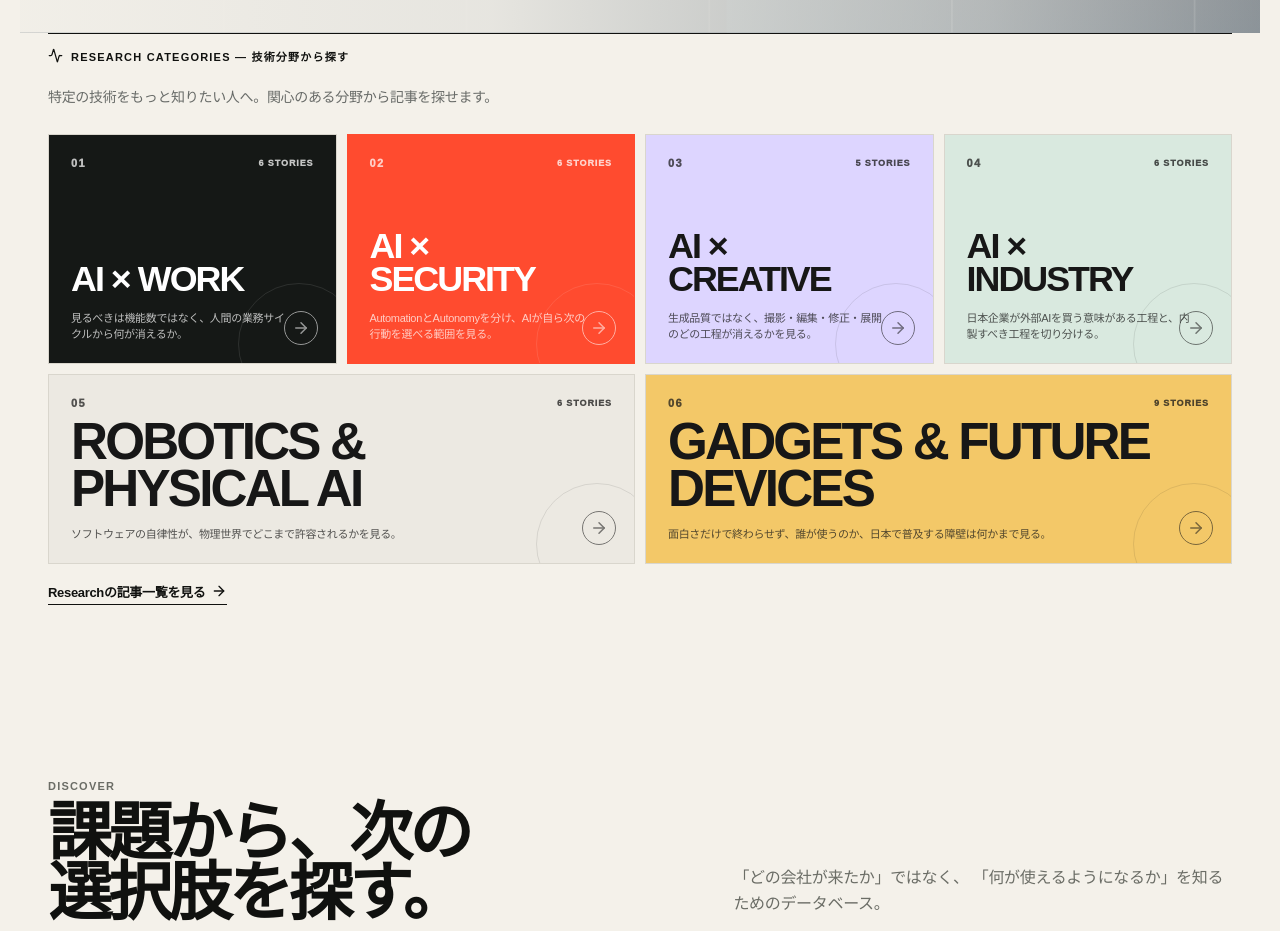
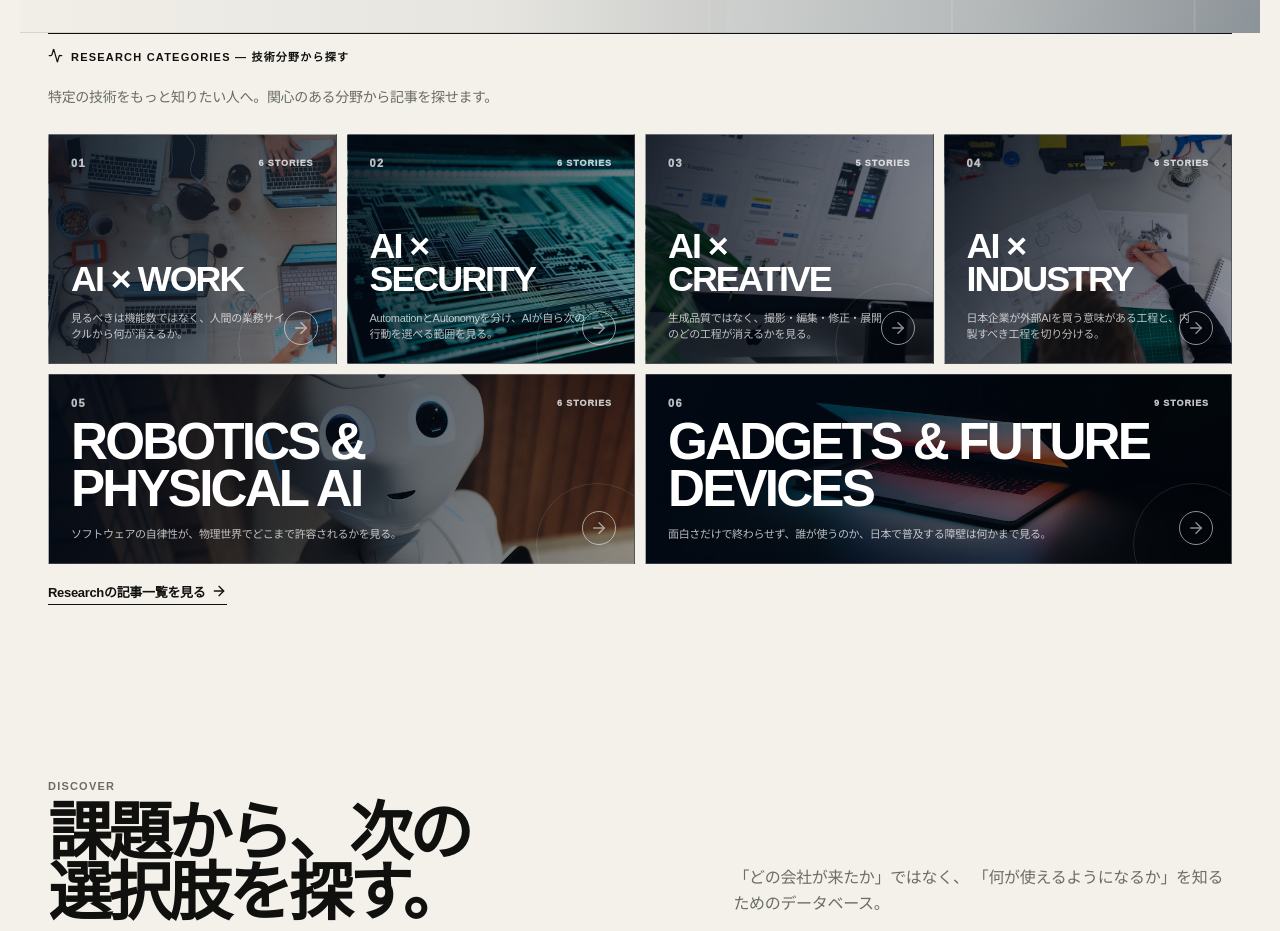
Before and after one commit to yasu-kai/tech-meets-japan, a Next.js app: page / in a window 1280 px wide. Shown: the part 1340-2271 px from the top of the page. Built offline with nearby package versions, Linux system fonts and the light colour scheme.

Commit message:
design: use editorial photos throughout home and feature cards

```diff
--- a/app/globals.css
+++ b/app/globals.css
@@ -1990,3 +1990,16 @@ linear-gradient(135deg,rgba(255,255,255,.04),transparent 55%)}
 .topic-image-story-embodied-ai-reception,.story-editorial-article-embodied-ai-reception,.story-related-image-embodied-ai-reception{background-image:linear-gradient(90deg,rgba(2,10,24,.22),rgba(2,10,24,.02)),url('/editorial/article-embodied-ai-reception.webp');background-size:cover;background-position:center}
 .topic-image-story-ultrasound-bci,.story-editorial-article-ultrasound-bci,.story-related-image-ultrasound-bci{background-image:linear-gradient(90deg,rgba(2,10,24,.22),rgba(2,10,24,.02)),url('/editorial/article-ultrasound-bci.webp');background-size:cover;background-position:center}
 .topic-image-story-bridge-ultrasound-bci,.story-editorial-article-bridge-ultrasound-bci,.story-related-image-bridge-ultrasound-bci{background-image:linear-gradient(90deg,rgba(2,10,24,.22),rgba(2,10,24,.02)),url('/editorial/article-bridge-ultrasound-bci.webp');background-size:cover;background-position:center}
+
+/* Photo-backed home navigation */
+.editorial-theme-mosaic .theme-tile-1{background:linear-gradient(115deg,rgba(2,10,22,.9),rgba(2,10,22,.4)),url('/editorial/cat-ai-work.webp') center/cover no-repeat;color:#fff;border-color:rgba(255,255,255,.2)}
+.editorial-theme-mosaic .theme-tile-2{background:linear-gradient(115deg,rgba(2,10,22,.9),rgba(2,10,22,.4)),url('/editorial/cat-ai-security.webp') center/cover no-repeat;color:#fff;border-color:rgba(255,255,255,.2)}
+.editorial-theme-mosaic .theme-tile-3{background:linear-gradient(115deg,rgba(2,10,22,.9),rgba(2,10,22,.4)),url('/editorial/cat-ai-creative.webp') center/cover no-repeat;color:#fff;border-color:rgba(255,255,255,.2)}
+.editorial-theme-mosaic .theme-tile-4{background:linear-gradient(115deg,rgba(2,10,22,.9),rgba(2,10,22,.4)),url('/editorial/cat-ai-industry.webp') center/cover no-repeat;color:#fff;border-color:rgba(255,255,255,.2)}
+.editorial-theme-mosaic .theme-tile-5{background:linear-gradient(115deg,rgba(2,10,22,.9),rgba(2,10,22,.4)),url('/editorial/cat-robotics.webp') center/cover no-repeat;color:#fff;border-color:rgba(255,255,255,.2)}
+.editorial-theme-mosaic .theme-tile-6{background:linear-gradient(115deg,rgba(2,10,22,.9),rgba(2,10,22,.4)),url('/editorial/cat-gadgets.webp') center/cover no-repeat;color:#fff;border-color:rgba(255,255,255,.2)}
+.features-card-trust .features-card-art{background-image:url('/editorial/cat-ai-security.webp');background-size:cover;background-position:center}
+.features-card-neuro .features-card-art{background-image:url('/editorial/article-ultrasound-bci.webp');background-size:cover;background-position:center}
+.features-card-robotics .features-card-art{background-image:url('/editorial/cat-robotics.webp');background-size:cover;background-position:center}
+.features-card-creative .features-card-art{background-image:url('/editorial/cat-ai-creative.webp');background-size:cover;background-position:center}
+.features-card-early .features-card-art{background-image:url('/editorial/cat-gadgets.webp');background-size:cover;background-position:center}
```
